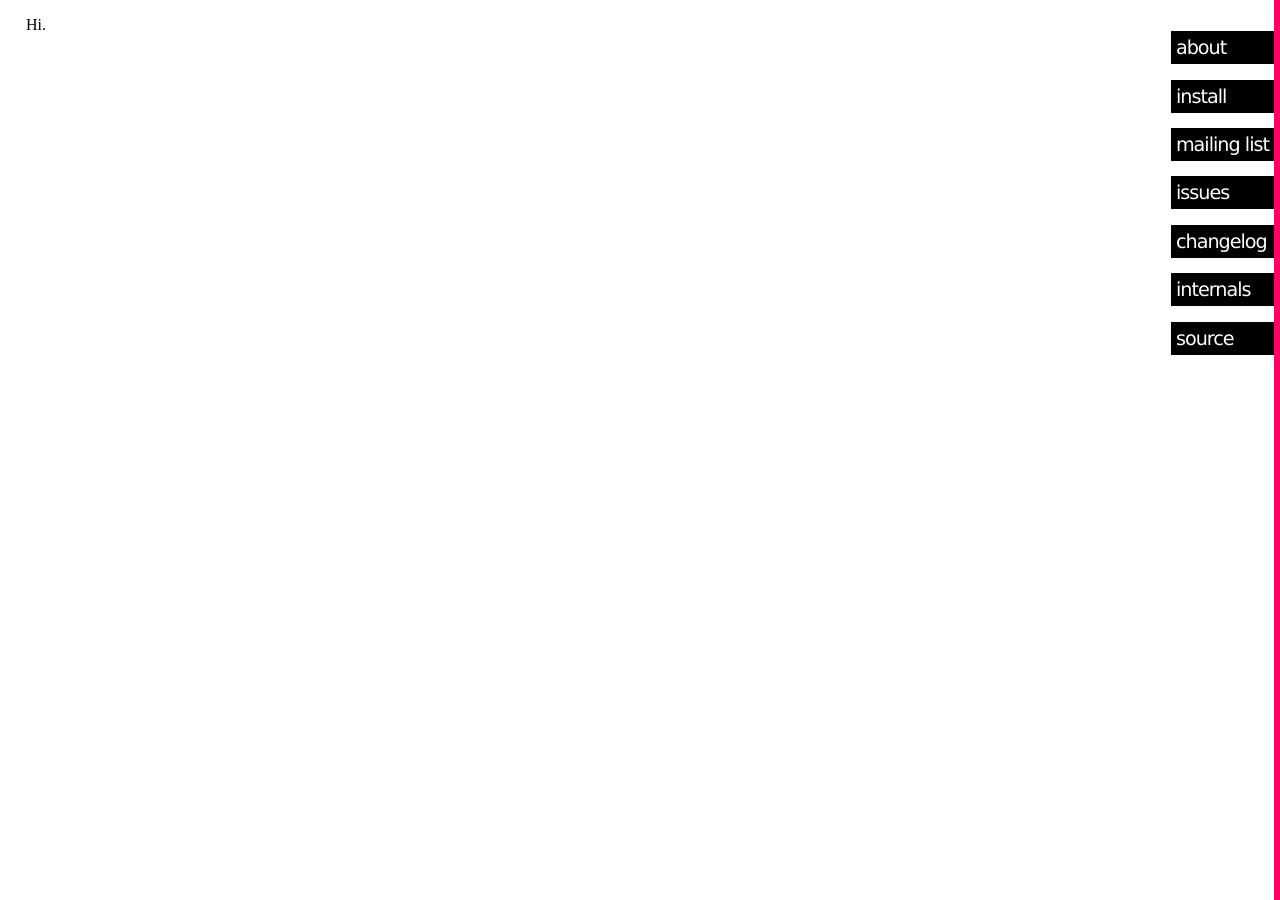
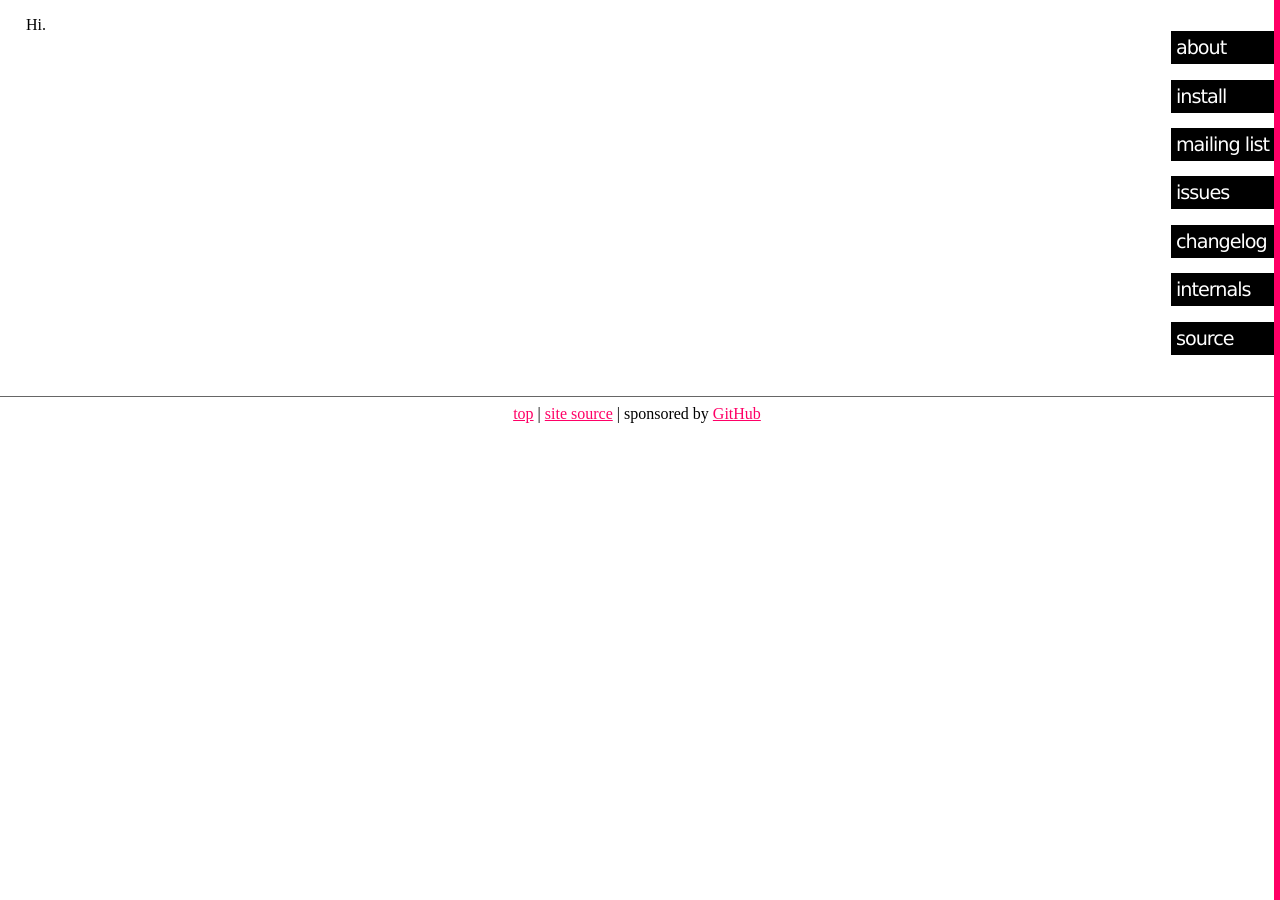
Before and after one commit to defunkt/rip, a Jekyll site: the page built from _posts/2009-06-09-changelog.markdown, in a window 1280 px wide. Built offline with Jekyll 4.4.1, drawn with Linux system fonts in a browser that asks for light colours; nearby versions of some CDN libraries; Markdown is read by kramdown in place of the engine named in the settings.

Commit message:
add footer

```diff
--- a/_layouts/default.html
+++ b/_layouts/default.html
@@ -12,6 +12,7 @@
 </head>
 
 <body>
+  <div id="wrap">
     <div id="main">
       {{ content }}
     </div>
@@ -24,5 +25,12 @@
       <li><a href="/internals.html">internals</a></li>
       <li><a href="http://github.com/defunkt/rip">source</a></li>
     </ul>
+    <br style="clear:both;"/>
+  </div>
+  <div id="footer">
+    <a href="#" id="top">top</a> |
+    <a href="http://github.com/defunkt/rip/tree/gh-pages">site source</a> |
+    sponsored by <a href="http://github.com">GitHub</a>
+  </div>
 </body>
 </html>
--- a/tide.js
+++ b/tide.js
@@ -6,4 +6,9 @@
     if (data.issues)
       $('#issues-link').html('issues <sup>(' + data.issues.length + ')</sup>')
   })
+
+  $('#top').click(function() {
+    $('html,body').animate({scrollTop: 0}, 0)
+    return false
+  })
 })
--- a/torn.css
+++ b/torn.css
@@ -125,5 +125,12 @@
  */
 
 #footer {
+    padding: .5em;
+    text-align: center;
+    margin-top: 10px;
+    border-top: 1px solid #666;
+}
 
+#footer a {
+    color: #FF0066;
 }
```
Lines whose indentation alone changed are shown as unchanged.
